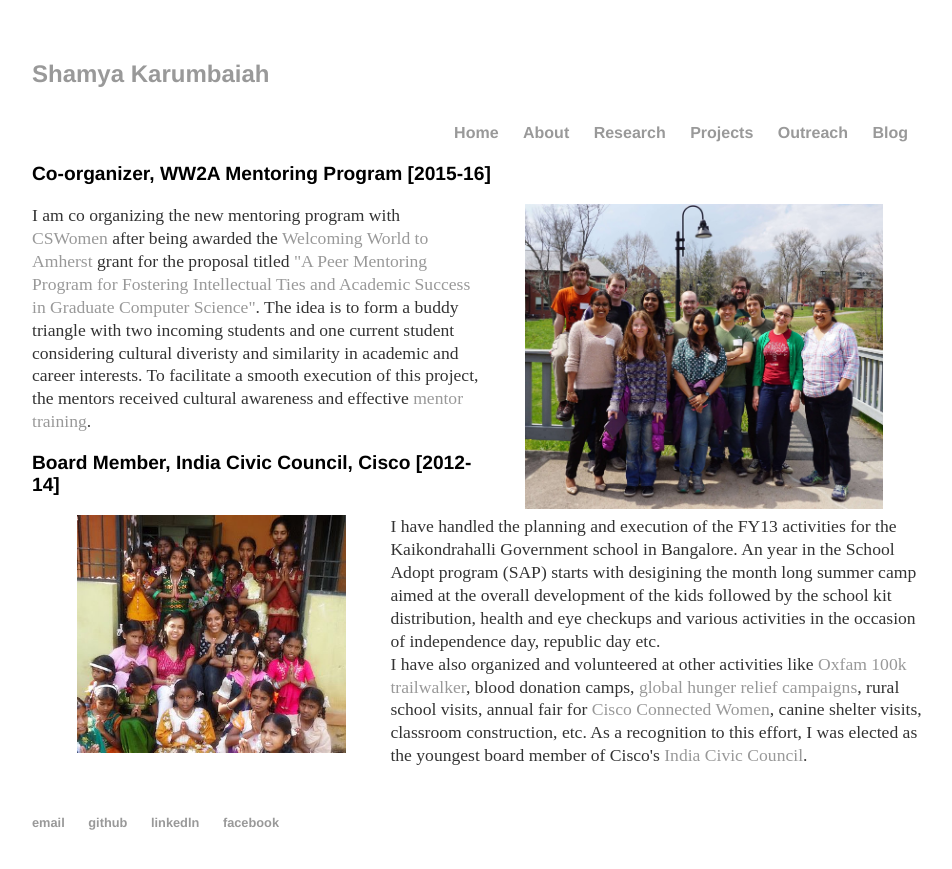
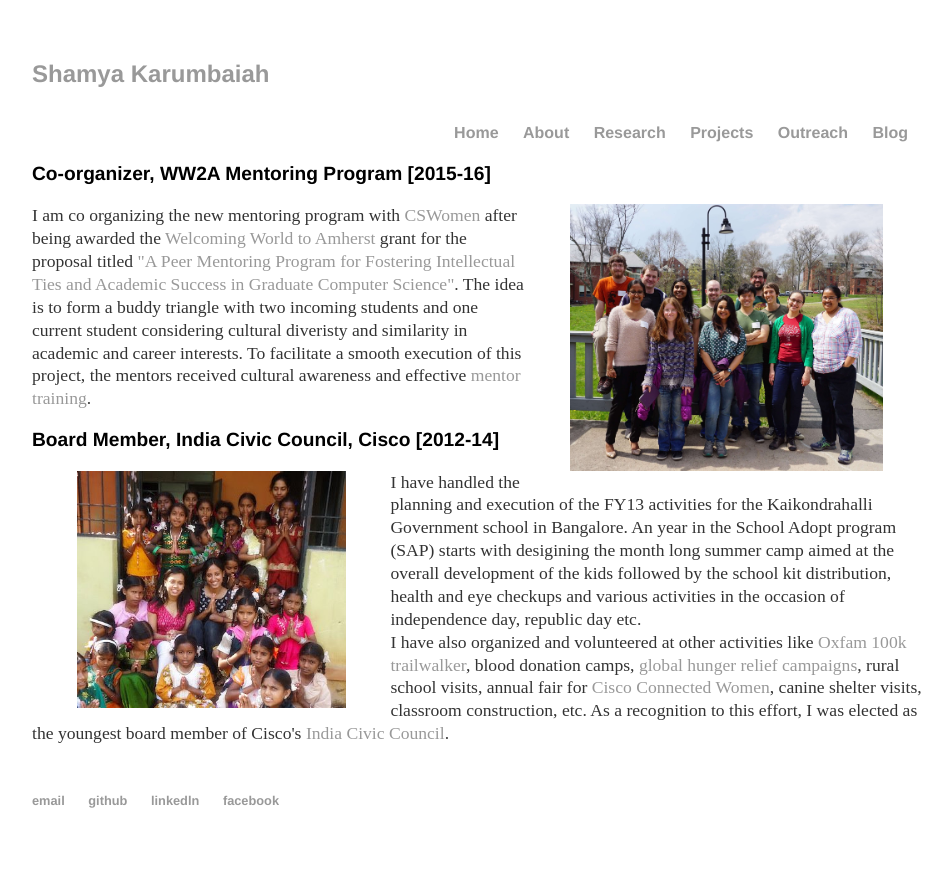
Before and after one commit to Shamya/shamyatest.github.io, a Jekyll site: the page built from outreach/index.html, in a window 1280 px wide. Shown: the top 869 px of the page, without its empty margins (160-1112 px from the left). Built offline with Jekyll 4.4.1, drawn with Linux system fonts in a browser that asks for light colours.

Commit message:
Update index.html

```diff
--- a/outreach/index.html
+++ b/outreach/index.html
@@ -5,7 +5,7 @@ title: Outreach
 <div class="blurb">
 	<br>
    <h3>Co-organizer, WW2A Mentoring Program [2015-16]</h3>
-  <img src="/images/mentor_ww2a.jpg" align="right" height="40%" width="40%" hspace="5%"></imag>
+  <img src="/images/mentor_ww2a.jpg" align="right" height="35%" width="35%" hspace="5%"></imag>
   <p>
   	I am co organizing the new mentoring program with <a href="http://cswomenumass.github.io/">CSWomen</a> after being awarded the <a href="https://www.umass.edu/studentlife/get-involved/welcoming-the-world-to-amherst">Welcoming World to Amherst</a> grant for the proposal titled <a href="http://cswomenumass.github.io/diversity/ww2a/2016/01/30/ww2a-grant.html">"A Peer Mentoring Program for Fostering Intellectual Ties and Academic Success in Graduate Computer Science"</a>. The idea is to form a buddy triangle with two incoming students and one current student considering cultural diveristy and similarity in academic and career interests. To facilitate a smooth execution of this project, the mentors received cultural awareness and effective <a href="http://cswomenumass.github.io/ww2a/2016/04/22/WW2A-Mentor-Training.html">mentor training</a>.
   </p>
```
